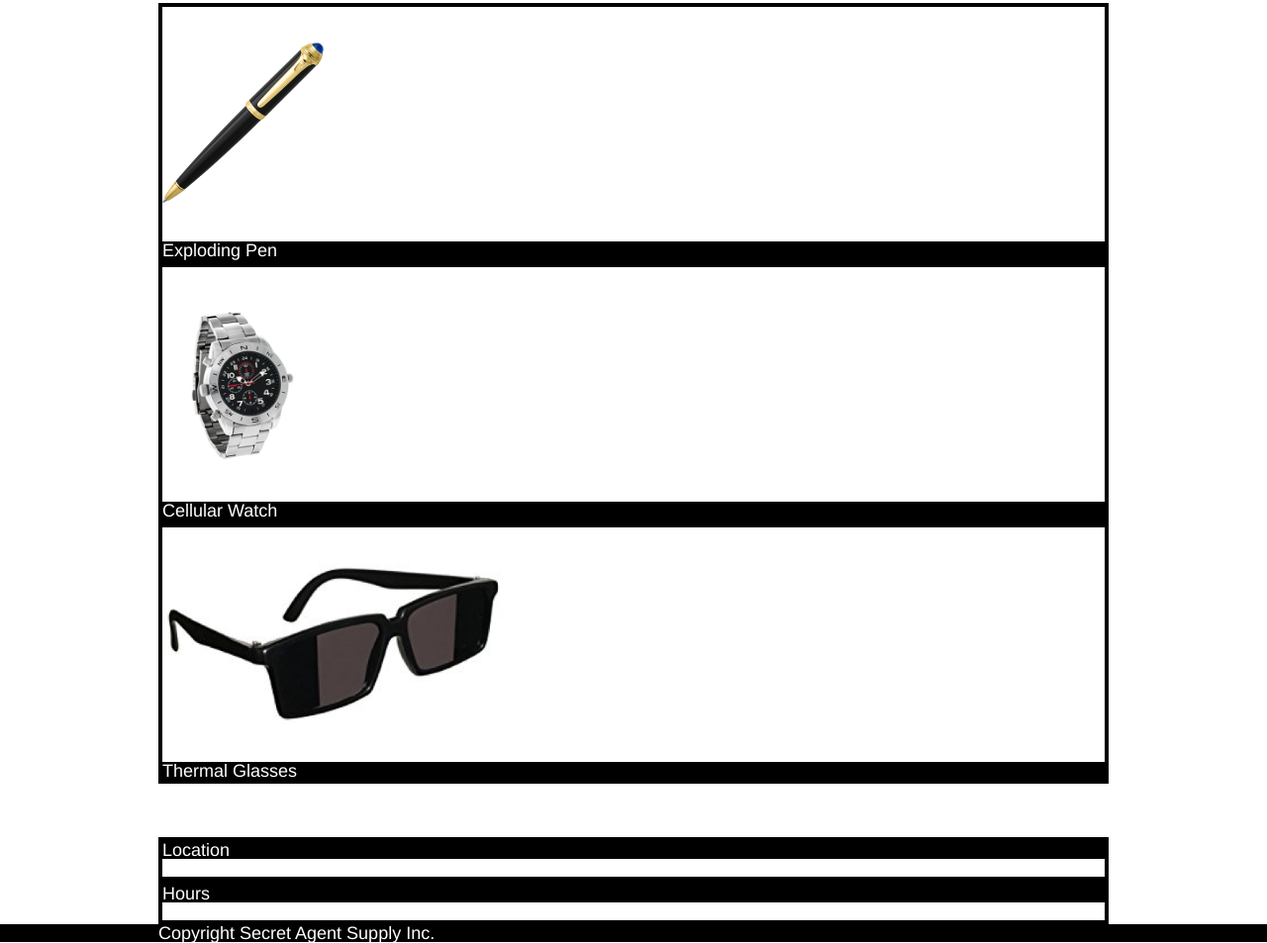
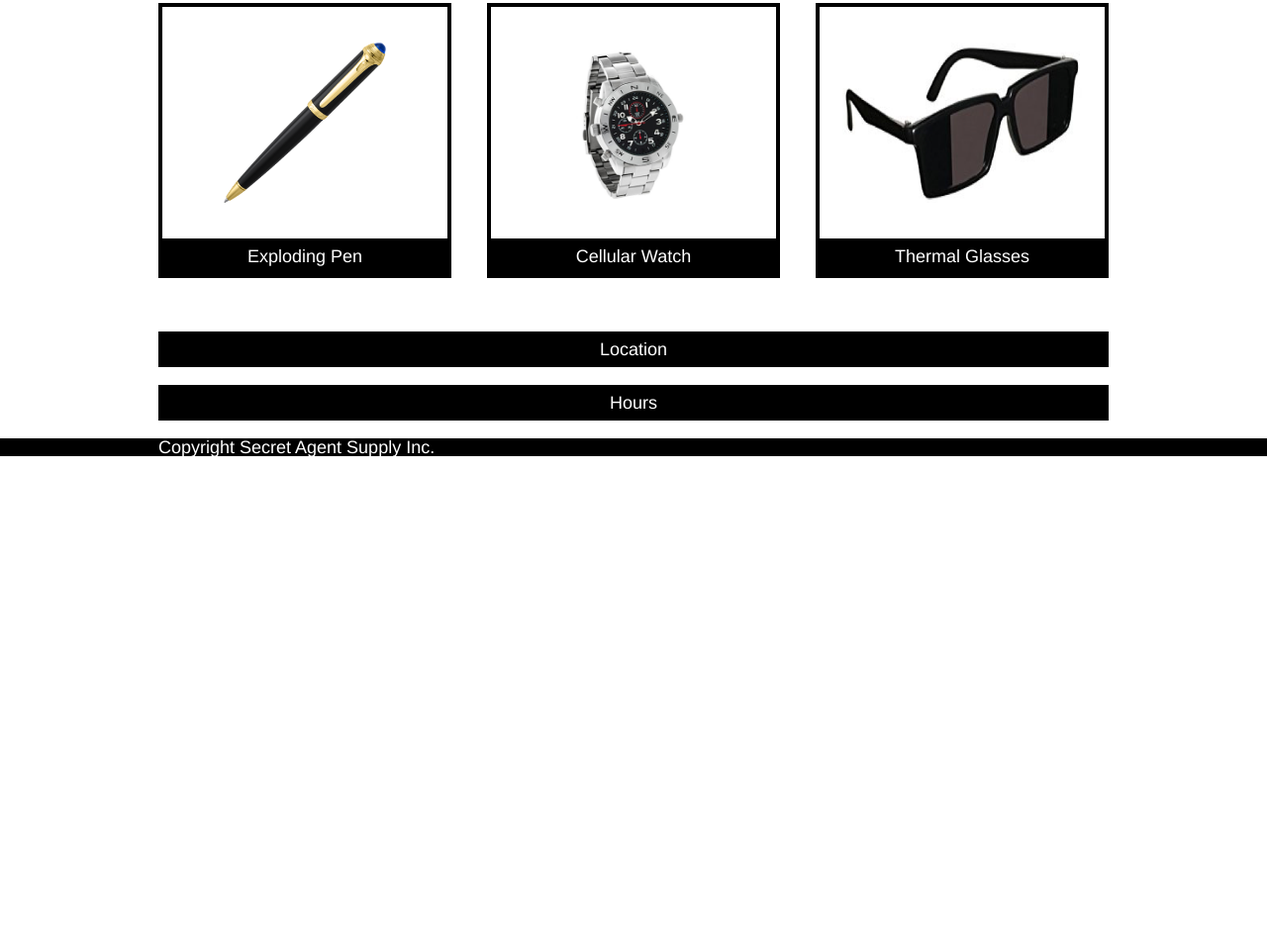
Before and after one commit to sebasgil/agent_supply, a plain HTML site: page index.html in a window 1280 px wide. Shown: the part 573-1526 px from the top of the page at 99% size. After the commit the page ends 1035 px from the top, so only its background shows below. Drawn offline with Linux system fonts and the light colour scheme.

Commit message:
Style product images

```diff
--- a/index.html
+++ b/index.html
@@ -38,26 +38,26 @@
     <div class="container">
       <div class="box">
         <img src="./resources/images/pen.png">
-        <h2>Exploding Pen</h2>
+        <h3>Exploding Pen</h3>
       </div>
       <div class="box">
         <img src="./resources/images/watch.png">
-        <h2>Cellular Watch</h2>
+        <h3>Cellular Watch</h3>
       </div>
       <div class="box">
-        <img src="./resources/images/glasses.png">
-        <h2>Thermal Glasses</h2>
+        <img src="./resources/images/glasses.png" id="glasses">
+        <h3>Thermal Glasses</h3>
       </div>
      </div>
   </div>
   <div id="findus">
     <div class="container">
       <div class="box">
-        <h2>Location</h2>
+        <h3>Location</h3>
         <p>-47.346436, 84.32354</p>
       </div>
       <div class="box">
-        <h2>Hours</h2>
+        <h3>Hours</h3>
         <p>0800 - 1800</p>
       </div>
     </div>
--- a/resources/css/style.css
+++ b/resources/css/style.css
@@ -84,17 +84,35 @@ nav li {
   margin: 3rem auto;
 }
 
-.box {
-  border: 4px solid black;
+#products .container {
+  display: flex;
+  justify-content: space-between;
 }
 
-.box h2 {
-  background-color: black;
+#products .box {
+  border: 4px solid black;
+  width: 30%;
+  display: flex;
+  flex-direction: column;
+  justify-content: space-between;
 }
 
-.box img {
+.box h3 {
+  background-color: black;
+  margin: 0;
+  padding: 0.5rem;
+  text-align: center;
+}
+
+#products .box img {
   height: 9rem;
   margin: 2rem auto;
+  /*border: 1px dashed green;*/
+}
+
+#glasses {
+  max-width: 85%;
+  max-height: auto;
 }
 
 #findus {
```
